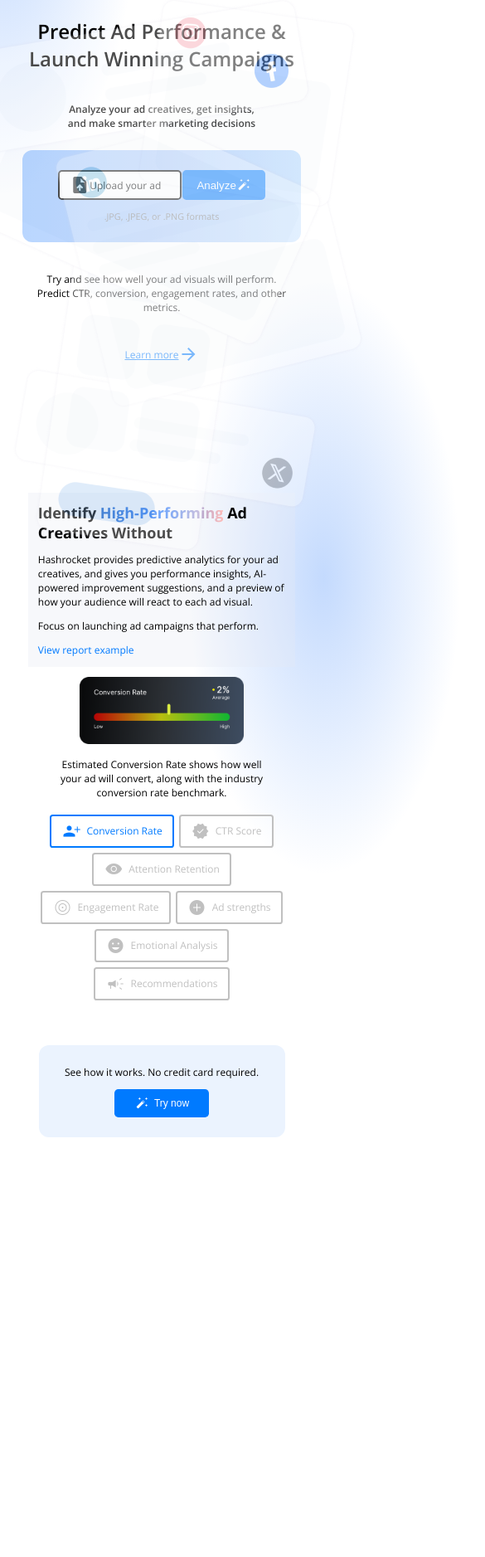
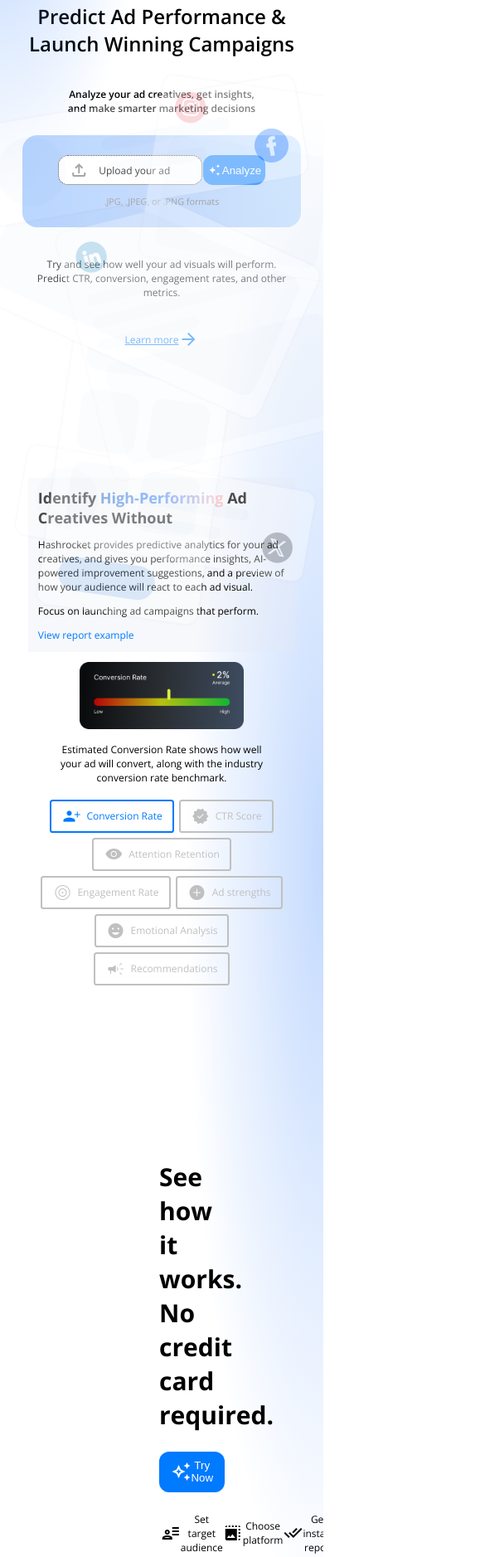
Before and after one commit to tresenish/25.-Hashrocket, a plain HTML site: page index.html in a window 390 px wide. Shown: the part 123-2000 px from the top of the page at 83% size, 585 px wide, since content can reach past the window. Before the commit the page ends 1530 px from the top, so only its background shows below. Drawn offline with nearby package versions, Linux system fonts and the light colour scheme.

Commit message:
design change done (phone not done)

```diff
--- a/index.html
+++ b/index.html
@@ -48,11 +48,11 @@
             <div class="upload-section">
                 <div class="inputFileButtonDiv">
                     <label for="file-upload" class="custom-file-upload">
-                        <span class="ufs material-symbols-outlined">upload_file</span>
+                        <span class="ufs material-symbols-outlined">upload</span>
                         <input type="file" id="file-upload" accept=".jpg, .jpeg, .png" style="display: none;">
                         <span class="fileSpan">Upload your ad</span>
                     </label>
-                    <button class="custom-file-upload">Analyze<span class="anal material-symbols-outlined">auto_fix_high</span></button>
+                    <button class="custom-file-upload"><span class="anal material-symbols-outlined">auto_awesome</span>Analyze</button>
                 </div>
 
                 <p class="inputType">.JPG, .JPEG, or .PNG formats</p>
@@ -91,11 +91,19 @@
                     </div>
                 </div>
             </section>
+            <!-- Last Section -->
+            <section class="finish">
+                <h1 class="finish">See how it works. <br>No credit card required.</h1>
+                <button class="finish"><span class="material-symbols-outlined">auto_awesome</span>Try Now</button>
+                <div class="finish">
+                    <p class="finish"><span class="material-symbols-outlined">user_attributes</span> Set target audience </p>
+                    <p class="finish"><span class="material-symbols-outlined">photo_size_select_large </span> Choose platform </p>
+                    <p class="finish"><span class="material-symbols-outlined">done_all</span> Get instant report </p>
+                </div>
+            </section>
+            <div id="bottomLeftGradient"></div>
             <footer>
-                <div class="footerBlueDiv">
-                    <p>See how it works. No credit card required.</p>
-                    <button><span class="anal material-symbols-outlined">auto_fix_high</span>Try now</button>
-                </div>
+                <p><span id="lock" class="material-symbols-outlined">lock</span>Your data stored securely. Third-party services are used.</p>
             </footer>
         </main>
     </div>
--- a/src/index.css
+++ b/src/index.css
@@ -1,6 +1,8 @@
 html{
     font-size: 16px;
     font-family: "Open Sans", sans-serif;
+    overflow-x: hidden;
+    height: 100%;
 }
 @media only screen and (max-width: 1200px) {
     html{
@@ -22,11 +24,14 @@ html{
     --light-blue: #ebf3fe;
 }
 /* NAV */
-nav{
+nav {
     height: 3.5rem;
     padding: 2rem 2rem;
     display: flex;
     justify-content: space-between;
+    position: relative;
+    z-index: 2;  /* Higher z-index to place it above the gradient */
+    background-color: rgba(255, 255, 255, 0.8);  /* Slightly transparent background to distinguish it from the gradient */
 }
 @media only screen and (max-width: 450px) {
     nav{
@@ -79,15 +84,15 @@ a#logIn:hover{
 main{
     text-align: center;
 }
-#lopLeftGradient{
-    position: absolute;
+#lopLeftGradient {
+    position: fixed;
     left: 0;
     top: 0;
-    transform: translate(-50%,-50%);
+    transform: translate(-50%, -50%);
     content: '';
     background: rgb(59,133,251);
-    background: radial-gradient( rgba(59,133,251,0.3) 0%, rgba(0,0,0,0) 60%, rgba(0,0,0,0) 100%);
-    z-index: -1;
+    background: radial-gradient(rgba(59,133,251,0.3) 0%, rgba(0,0,0,0) 60%, rgba(0,0,0,0) 100%);
+    z-index: 0;
     width: 100%;
     height: 100%;
 }
@@ -103,9 +108,7 @@ img#soc-med2{
 }
 div#midRightGradient{
     position: absolute;
-    /* right: 0; */
-    /* bottom: 0; */
-    transform: translate(50%,30%);
+    transform: translate(50%,0%);
     content: '';
     background: rgb(59,133,251);
     background: radial-gradient( rgba(59,133,251,0.3) 0%, rgba(0,0,0,0) 60%, rgba(0,0,0,0) 100%);
@@ -139,7 +142,7 @@ div.upload-section {
     align-items: center;
     padding: 2rem 1rem;
     margin: 0 auto;
-    border-radius: 1rem;
+    border-radius: 1.5rem;
 }
 @media only screen and (max-width: 800px) {
     div.upload-section {
@@ -165,11 +168,11 @@ div.inputFileButtonDiv {
 
 }
 label.custom-file-upload {
-    width: 60%;
+    width: 70%;
     height: 100%;
-    border: 2px solid black;
+    border: 1px dotted black;
     box-sizing: border-box;
-    border-radius: 0.4rem;
+    border-radius: 1rem;
     padding: 0rem 1rem;
 
     text-align: start;
@@ -183,6 +186,8 @@ label.custom-file-upload {
         overflow: hidden;
     }
     span.ufs.material-symbols-outlined {
+        margin-right: 1rem;
+        color: grey;
         font-variation-settings:
             'FILL' 1;
     }
@@ -191,14 +196,14 @@ label.custom-file-upload {
 
 button.custom-file-upload {
     height: 100%;
-    width: 40%;
+    width: 30%;
     display: flex;
     align-items: center;
     justify-content: center;
     color: white;
     background-color: var(--blue);
     border: 2px solid var(--blue);
-    border-radius: 0.4rem;
+    border-radius: 1rem;
     margin-left: 1px;
     cursor: pointer;
     span.anal.material-symbols-outlined {
@@ -339,37 +344,91 @@ p.card:hover{
     color: #888;
     border: 2px solid #888;
 }
+/* Section FINISH */
+section.finish{
+margin: 16rem;
+display: flex;
+gap: 2rem;
+flex-direction: column;
+}
+h1.finish{
+    font-size: 2.5rem;
+}
+button.finish{
+    display: flex;
+    align-items: center;
+    margin: 0 auto;
+    background-color: var(--blue);
+    padding: 0.8rem 1.2rem;
+    border-radius: 1rem;
+    cursor: pointer;
+    color: white;
+}
+div.finish{
+    width: 40%;
+    margin: 0 auto;
+    display: flex;
+    justify-content: space-between;
+}
+p.finish{
+    display: flex;
+    align-items: center;
+}
+
+body {
+    position: relative; /* Make the body the reference point for absolute positioning */
+}
+
 /* FOOTER */
 footer{
     margin: 1.5rem 0;
 }
-div.footerBlueDiv{
-    background-color: var(--light-blue);
-    width: 70%;
-    margin: 3rem auto;
-    border-radius: 1rem;
-    padding: 1rem;
-}
-div.footerBlueDiv p{
-    margin: 1rem;
-}
-div.footerBlueDiv button{
-    margin: 1rem;
-    font-size: 1rem;
-
+footer p{
     display: flex;
     align-items: center;
-    margin: 1rem auto;
-    color: white;
-    background-color: var(--blue);
-    border-radius: 0.4rem;
-    padding: 0.7rem 2rem;
-    cursor: pointer;
-    span.anal.material-symbols-outlined {
-        font-variation-settings:
-            'FILL' 1,
-            'wght' 200;
-        margin-right: 0.5rem;
-        font-size: 1.5rem;
+    color: grey;
+    justify-content: center;
+    span#lock{
+        color: green;
+        margin-right: 1rem;
     }
 }
+.container {
+    position: relative;
+    min-height: 100vh;
+    overflow: hidden;
+}
+nav {
+    height: 3.5rem;
+    padding: 2rem 2rem;
+    display: flex;
+    justify-content: space-between;
+    position: relative;
+    z-index: 1;
+    background-color: rgba(255, 255, 255, 0.8);
+}
+main {
+    text-align: center;
+    position: relative;
+    z-index: 1;
+    overflow: hidden;
+}
+div#bottomLeftGradient {
+    position: absolute;
+    left: 0;
+    bottom: 0;
+    transform: translate(-50%, 50%);
+    content: '';
+    background: rgb(59,133,251);
+    background: radial-gradient(rgba(59,133,251,0.3) 0%, rgba(0,0,0,0) 60%, rgba(0,0,0,0) 100%);
+    z-index: 0;
+    width: 100%;
+    height: 50vh;
+    pointer-events: none;
+}
+
+footer {
+    position: relative;
+    margin: 1.5rem 0;
+    z-index: 2;
+}
```
